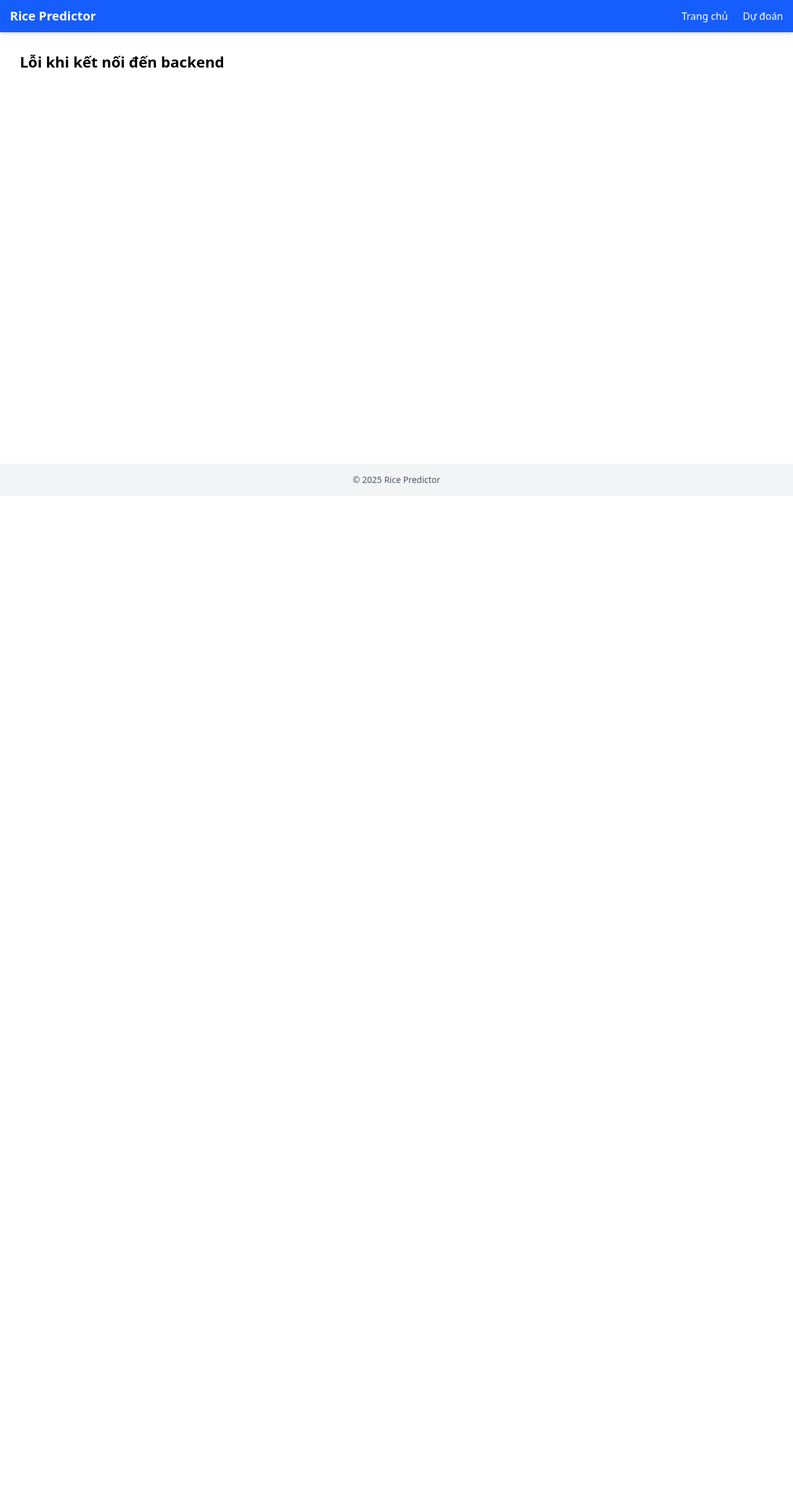
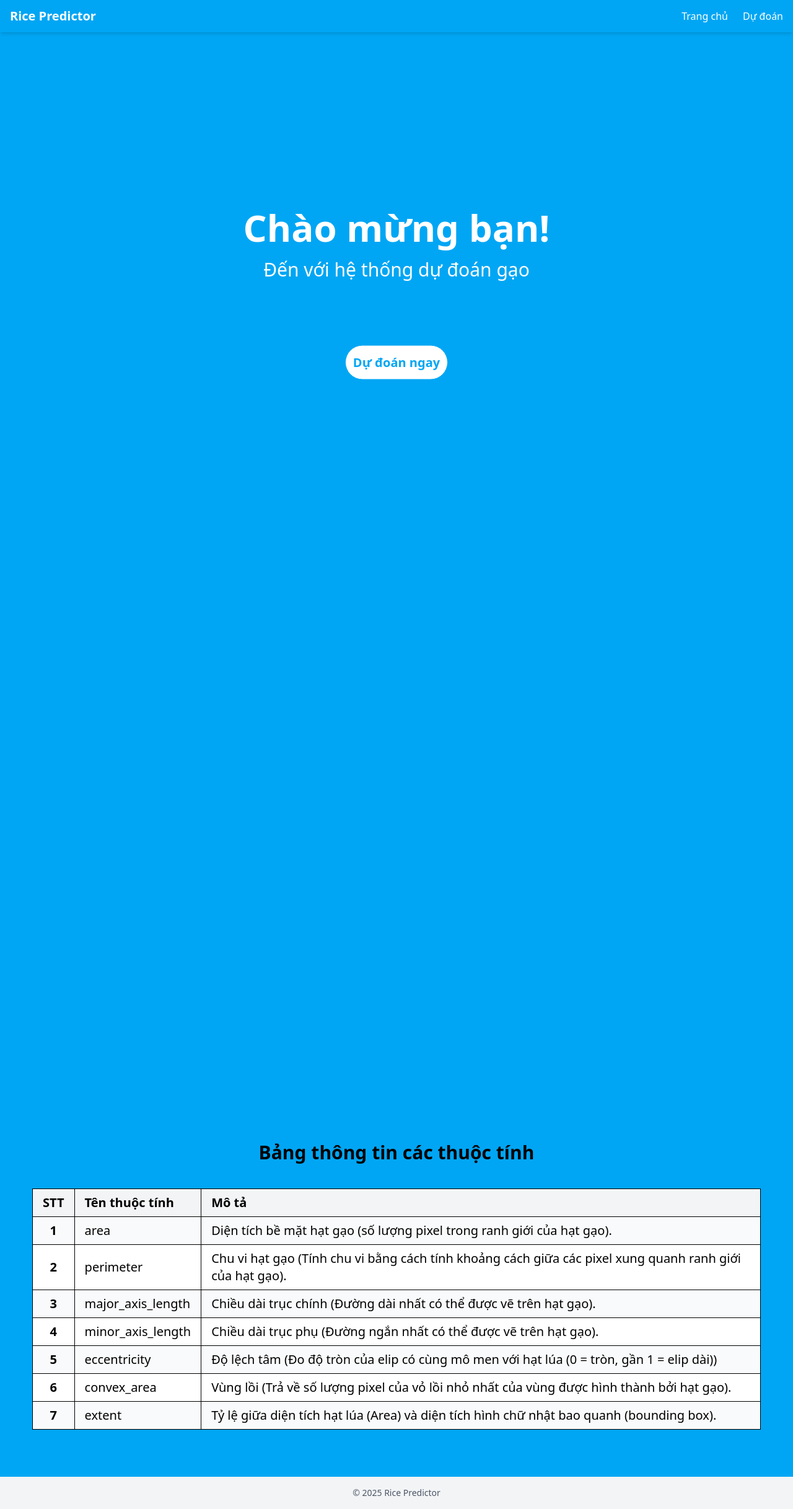
Before and after one commit to TriKhai/rice_predict, a React (Vite) app in the folder frontend/app/: page /home in a window 1280 px wide. Shown: the whole page at 62% size. Before the commit the page ends 800 px from the top, so only its background shows below. Built offline with nearby package versions, Linux system fonts and the light colour scheme; no server answers.

Commit message:
Cap nhat homepage

```diff
--- a/frontend/app/package.json
+++ b/frontend/app/package.json
@@ -17,6 +17,7 @@
     "react": "^19.1.0",
     "react-dom": "^19.1.0",
     "react-router-dom": "^7.6.3",
+    "react-scroll-parallax": "^3.4.5",
     "tailwindcss": "^4.1.11",
     "yup": "^1.6.1"
   },
--- /dev/null
+++ b/frontend/app/src/components/home/HomeBanner.tsx
@@ -0,0 +1,18 @@
+import { Link } from "react-router-dom";
+import { Parallax } from "react-scroll-parallax";
+
+const HomeBanner = () => {
+  return (
+    <Parallax speed={-10} >
+        <div className="text-center text-white h-screen items-center justify-center flex">
+            <div className="">
+                <p className="md:text-[60px] text-[30px] font-bold">Chào mừng bạn!</p>
+                <p className="md:text-[30px] text-[15px] mb-[50px]">Đến với hệ thống dự đoán gạo</p>
+                <Link to='/predict' className=""><button className="mt-[50px] md:text-[20px] text-[10px] p-3 border rounded-full bg-white text-sky-500 font-bold">Dự đoán ngay</button></Link>
+            </div>
+        </div>
+    </Parallax>
+  );
+}
+
+export default HomeBanner
--- /dev/null
+++ b/frontend/app/src/components/home/IntroRiceComponent.tsx
@@ -0,0 +1,26 @@
+import { Parallax } from "react-scroll-parallax";
+import osmancik_cammeo_rice_image from "../../assets/Osmancik-and-Cammeo-rice-structures.jpg"
+
+const IntroRiceComponent = () => {
+  return (
+    <Parallax opacity={[0, 2]} startScroll={300} endScroll={800}>
+        <Parallax opacity={[1, 0]}  startScroll={900} endScroll={1200}>
+            <p className="text-[30px] text-center m-10 font-bold">Tổng quan về 2 loại gạo Cammeo và Osmancik</p>
+            <div className="h-screen md:grid md:grid-cols-2 ">
+                <div className="text-3xl text-justify">
+                    Trong số các loại gạo đã được chứng nhận được trồng ở Thổ Nhĩ Kỳ, giống Osmancik
+                    với diện tích gieo trồng lớn kể từ năm 1997 và giống Cammeo được trồng từ năm 2014
+                    đã được chọn cho nghiên cứu này. Khi xét về các đặc điểm chung của giống Osmancik,
+                    chúng có hình dạng rộng, dài, bề mặt trong mờ và hơi thiếu độ bóng. Còn đối với giống Cammeo,
+                    chúng cũng có hình dạng rộng và dài, bề mặt trong mờ và cũng thiếu độ bóng tương tự như Osmancik.
+                </div>
+                <div className="pl-3">
+                    <img src={osmancik_cammeo_rice_image} className="w-full h-[400px]"/>
+                </div>
+            </div>
+        </Parallax>
+    </Parallax>
+  );
+}
+
+export default IntroRiceComponent
--- /dev/null
+++ b/frontend/app/src/components/home/VariablesTableComponent.tsx
@@ -0,0 +1,41 @@
+import { Parallax } from "react-scroll-parallax";
+
+const VariablesTableComponent = () => {
+  const variablesNameAnDescription: Record<string,string> = {
+    area: "Diện tích bề mặt hạt gạo (số lượng pixel trong ranh giới của hạt gạo).",
+    perimeter: "Chu vi hạt gạo (Tính chu vi bằng cách tính khoảng cách giữa các pixel xung quanh ranh giới của hạt gạo).",
+    major_axis_length: "Chiều dài trục chính (Đường dài nhất có thể được vẽ trên hạt gạo).",
+    minor_axis_length: "Chiều dài trục phụ (Đường ngắn nhất có thể được vẽ trên hạt gạo).",
+    eccentricity: "Độ lệch tâm (Đo độ tròn của elip có cùng mô men với hạt lúa (0 = tròn, gần 1 = elip dài))",
+    convex_area: "Vùng lồi (Trả về số lượng pixel của vỏ lồi nhỏ nhất của vùng được hình thành bởi hạt gạo).",
+    extent: "Tỷ lệ giữa diện tích hạt lúa (Area) và diện tích hình chữ nhật bao quanh (bounding box)."
+  }
+
+  return (
+    <Parallax speed={0} opacity={[0, 2]} startScroll={1100} endScroll={1500}>
+        <p className="text-3xl text-center m-10 font-bold">Bảng thông tin các thuộc tính</p>
+        <div className=" overflow-y-auto px-4">
+            <table className="w-full border m-auto text-xl">
+                <thead className="bg-gray-100 text-left">
+                <tr>
+                    <th className="border px-4 py-2 w-16 text-center">STT</th>
+                    <th className="border px-4 py-2">Tên thuộc tính</th>
+                    <th className="border px-4 py-2">Mô tả</th>
+                </tr>
+                </thead>
+                <tbody>
+                {Object.entries(variablesNameAnDescription).map(([key, value], index) => (
+                    <tr key={key} className="even:bg-white odd:bg-gray-50 hover:bg-gray-200 transition">
+                    <td className="border px-4 py-2 text-center font-semibold">{index + 1}</td>
+                    <td className="border px-4 py-2">{key}</td>
+                    <td className="border px-4 py-2">{value}</td>
+                    </tr>
+                ))}
+                </tbody>
+            </table>
+        </div>
+    </Parallax>
+  );
+}
+
+export default VariablesTableComponent
--- a/frontend/app/src/components/layout/Header.tsx
+++ b/frontend/app/src/components/layout/Header.tsx
@@ -6,7 +6,7 @@ const Header: React.FC = () => {
   const [menuOpen, setMenuOpen] = useState(false);
 
   return (
-    <header className="bg-blue-600 text-white shadow-md">
+    <header className="bg-sky-500 text-white shadow-md w-full fixed z-99">
       <div className="max-w-7xl mx-auto px-4 py-3 flex justify-between items-center">
         <Link to="/" className="text-xl font-bold">
           Rice Predictor
--- a/frontend/app/src/pages/Home/Home.tsx
+++ b/frontend/app/src/pages/Home/Home.tsx
@@ -1,26 +1,30 @@
 // src/pages/Home.tsx
-import { useEffect, useState } from 'react';
+import { useEffect} from 'react';
 import axiosClient from '../../config/axios';
+import HomeBanner from '../../components/home/homeBanner';
+import IntroRiceComponent from '../../components/home/IntroRiceComponent';
+import VariablesTableComponent from '../../components/home/VariablesTableComponent';
+
 
 function Home() {
-  const [message, setMessage] = useState<string>("");
 
   useEffect(() => {
     axiosClient.get('/', {
       responseType: 'text'
     })
     .then((res) => {
-      setMessage(res.data);
+      console.log(res.data)
     })
     .catch((error) => {
       console.error("Lỗi khi gọi API:", error);
-      setMessage("Lỗi khi kết nối đến backend");
     });
   }, []);
 
   return (
-    <div className="p-4">
-      <h1 className="text-2xl font-bold mb-2">{message}</h1>
+    <div className="p-4 m-5">
+      <HomeBanner></HomeBanner>
+      <IntroRiceComponent></IntroRiceComponent>
+      <VariablesTableComponent></VariablesTableComponent>
     </div>
   );
 }
--- a/frontend/app/src/pages/MainPage.tsx
+++ b/frontend/app/src/pages/MainPage.tsx
@@ -2,15 +2,18 @@ import React from 'react';
 import { Outlet } from 'react-router-dom';
 import Header from '../components/layout/Header';
 import Footer from '../components/layout/Footer';
+import { ParallaxProvider } from 'react-scroll-parallax';
 
 const MainPage: React.FC = () => {
   return (
-    <div className="flex flex-col min-h-screen">
-      <Header />
-      <div className="flex-1 container mx-auto p-4">
-        <Outlet />
-      </div>
-      <Footer />
+    <div className="flex flex-col min-h-screen bg-sky-500">
+      <ParallaxProvider>
+        <Header />
+        <div className="flex-1 container mx-auto mt-10">
+          <Outlet />
+        </div>
+        <Footer />
+      </ParallaxProvider>
     </div>
   );
 };
--- a/frontend/app/src/pages/Predict/PredictPage.tsx
+++ b/frontend/app/src/pages/Predict/PredictPage.tsx
@@ -172,11 +172,11 @@ const PredictPage: React.FC = () => {
   return (
     <div className="max-w-xl mx-auto p-6 space-y-4">
 
-      <h2 className="text-2xl font-bold mb-4 text-center">Dự đoán loại gạo</h2>
+      <h2 className="text-2xl font-bold mb-4 text-center text-white">Dự đoán loại gạo</h2>
       <form onSubmit={formik.handleSubmit} className="space-y-4">
         {inputs.map(({ key, name, desc, hint }) => (
           <div key={key}>
-            <label className="block capitalize font-medium" title={desc}>
+            <label className="block capitalize font-medium text-white" title={desc}>
               {name} ({hint}):
             </label>
             <input
@@ -185,7 +185,7 @@ const PredictPage: React.FC = () => {
               value={formik.values[key as keyof RiceInput]}
               onChange={formik.handleChange}
               step="any"
-              className="w-full border border-gray-300 rounded px-3 py-1"
+              className="w-full border border-gray-300 rounded px-3 py-1 bg-white"
               required
             />
             {formik.touched[key as keyof RiceInput] &&
@@ -197,11 +197,11 @@ const PredictPage: React.FC = () => {
           </div>
         ))}
         <div>
-          <label className="block font-medium">Chọn mô hình:</label>
+          <label className="block font-medium text-white">Chọn mô hình:</label>
           <select
             value={model}
             onChange={(e) => setModel(e.target.value)}
-            className="w-full border px-3 py-1 rounded"
+            className="w-full border border-gray-300 rounded px-3 py-1 bg-white"
           >
             {modelOptions.map((opt) => (
               <option key={opt.value} value={opt.value}>
```
Also changed, not shown: frontend/app/src/assets/Osmancik-and-Cammeo-rice-structures.jpg (added), 1 other file (tests, documents, lock files or other folders).
